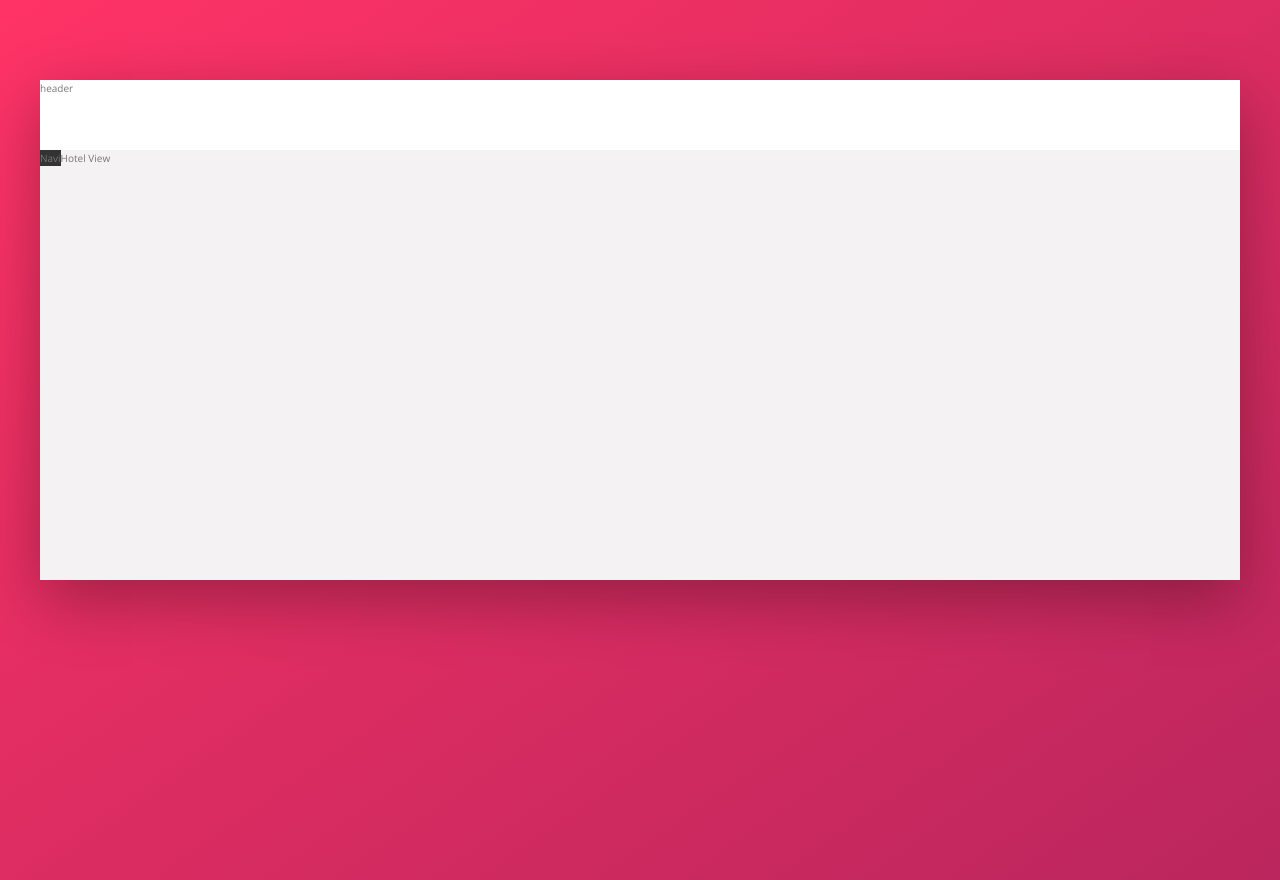
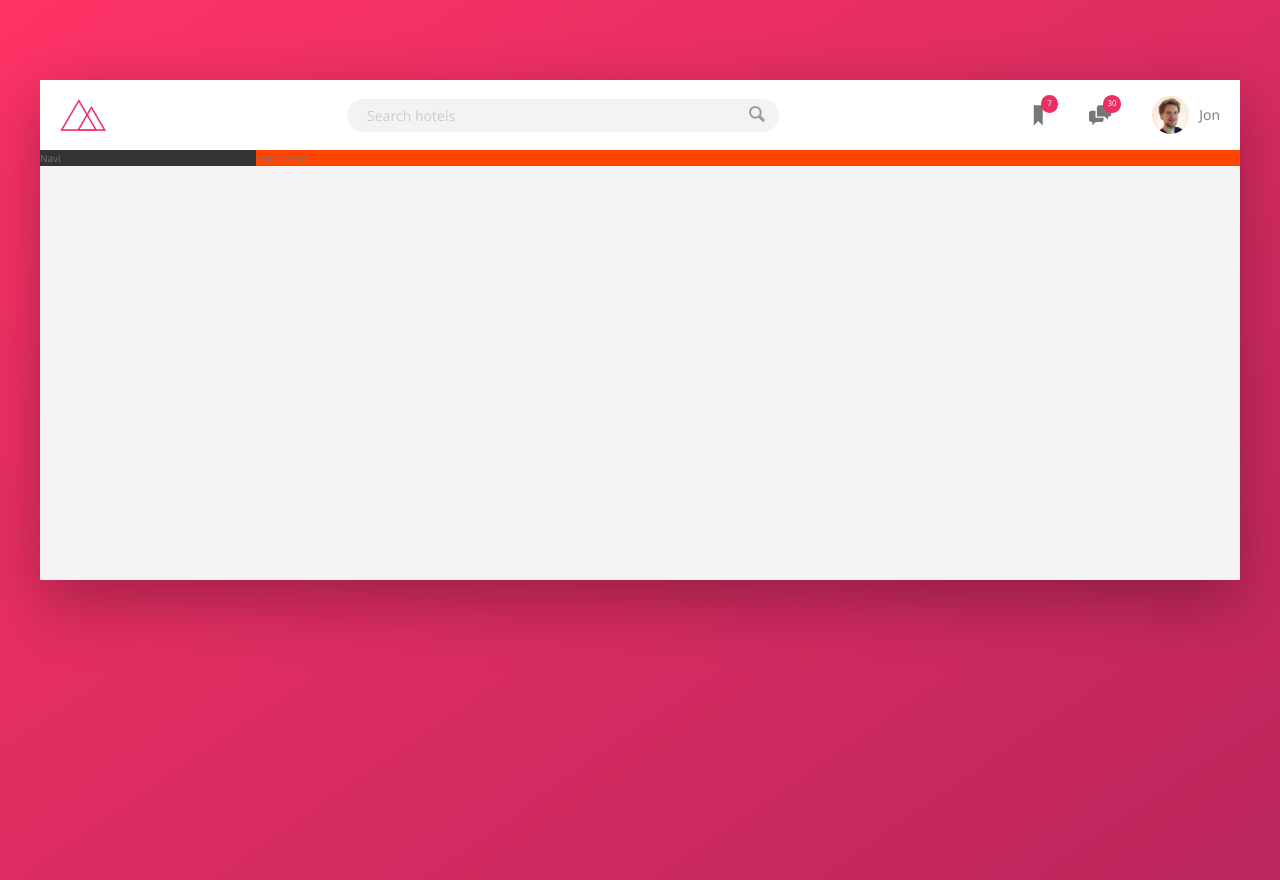
Before and after one commit to wloszynski/advanced-css-course, a website: page Trillo/index.html in a window 1280 px wide. Drawn offline with nearby package versions, Linux system fonts and the light colour scheme.

Commit message:
header implemented

```diff
--- a/Trillo/index.html
+++ b/Trillo/index.html
@@ -15,17 +15,47 @@
   </head>
   <body>
     <div class="container">
-        <header class="header">
-            header
-        </header>
-        <div class="content">
-            <nav class="sidebar">
-                Navi
-            </nav>
-            <main class="hotel-view">
-                Hotel View
-            </main>
-        </div>
+      <header class="header">
+        <img src="img/logo.png" alt="trillo logo" class="logo" />
+        <form action="#" class="search">
+          <input
+            type="text"
+            class="search__input"
+            placeholder="Search hotels"
+          />
+          <button class="search__button" placeholder="Search hotels">
+            <svg class="search__icon">
+              <use href="img/symbol-defs.svg#icon-magnifying-glass"></use>
+            </svg>
+          </button>
+        </form>
+        <nav class="user-nav">
+          <div class="user-nav__icon-box">
+            <svg class="user-nav__icon">
+              <use xlink:href="img/symbol-defs.svg#icon-bookmark"></use>
+            </svg>
+            <span class="user-nav__notification">7</span>
+          </div>
+          <div class="user-nav__icon-box">
+            <svg class="user-nav__icon">
+              <use xlink:href="img/symbol-defs.svg#icon-chat"></use>
+            </svg>
+            <span class="user-nav__notification">30</span>
+          </div>
+          <div class="user-nav__icon-box">
+            <img
+              src="img/user.jpg"
+              alt="Useer photo"
+              class="user-nav__user-photo"
+            />
+            <span class="user-nav__user-name">Jon</span>
+          </div>
+        </nav>
+      </header>
+      <div class="content">
+        <nav class="sidebar">Navi</nav>
+        <main class="hotel-view">Hotel View</main>
+      </div>
     </div>
   </body>
 </html>
--- a/Trillo/sass/_components.scss
+++ b/Trillo/sass/_components.scss
@@ -0,0 +1,124 @@
+//////////////////////////////////////////////////////
+// LOGO
+.logo {
+    height: 3.25rem;
+    margin-left: 2rem;
+}
+
+//////////////////////////////////////////////////////
+// SEARCH
+.search {
+    flex: 0 0 40%;
+
+    display: flex;
+    align-items: center;
+    justify-content: center;
+
+    &__input {
+        font-family: inherit;
+        font-size: inherit;
+        color: inherit;
+        background-color: var(--color-grey--light-2);
+        border: none;
+        padding: .7rem 2rem;
+        border-radius: 100px;
+        width: 90%;
+        margin-right: -3.25rem;
+
+        transition: all .3s;
+
+        &:focus{
+            outline: none;
+            width: 100%;
+            background-color: var(--color-grey--light-3);
+
+        }
+        &::-webkit-input-placeholder{
+            font-weight: 100;
+            color: var(--color-grey--light-4);
+        }
+
+
+    }
+
+    &__input:focus + &__input{
+        background-color: var(--color-grey--light-3);
+
+    }
+
+    &__button{
+        border: none;
+        background-color: var(--color-grey--light-2);
+        &:focus{
+            outline: none;
+        }
+        &:active{
+            transform: translateY(2px);
+        }
+
+    }
+
+    &__icon {
+        height: 2rem;
+        width: 2rem;
+        fill: var(--color-grey-dark-3);
+    }
+}
+
+
+//////////////////////////////////////////////////////
+// USER NAVIGATION
+.user-nav{
+    align-self: stretch;
+
+    display: flex;
+    align-items: center;
+
+    & > * {
+        padding: 0 2rem;
+        cursor: pointer;
+        height: 100%;
+        display: flex;
+        align-items: center;
+
+    }
+
+    & > *:hover {
+        background-color: var(--color-grey--light-2);
+    }
+
+    &__icon-box{
+        position: relative;
+
+
+    }
+    &__icon {
+        height: 2.25rem;
+        width: 2.25rem;
+        fill: var(--color-grey-dark-2);
+
+    }
+
+    &__notification{
+        font-size: .8rem;
+        height: 1.75rem;
+        width: 1.75rem;
+        border-radius: 50%;
+        background-color: var(--color-primary);
+        color: #fff;
+        position: absolute;
+        top: 1.5rem;
+        right: 1.1rem;
+
+        display: flex;
+        justify-content: center;
+        align-items: center;
+    }
+
+    &__user-photo {
+        height: 3.75rem;
+        border-radius: 50%;
+        margin-right: 1rem;
+    }
+
+}
--- a/Trillo/sass/_layout.scss
+++ b/Trillo/sass/_layout.scss
@@ -8,9 +8,14 @@
 }
 
 .header {
+    font-size: 1.4rem;
     height: 7rem;
     background-color: #fff;
     border-bottom: var(--color-grey--light-2);
+
+    display: flex;
+    justify-content: space-between;
+    align-items: center;
 
 }
 
@@ -21,8 +26,11 @@
 
 .sidebar{
     background-color: var(--color-grey-dark-1);
+    flex: 0 0 18%;
 }
 
 .hotel-view {
+    background-color: orangered;
+    flex: 1;
 
 }
```
Also changed, not shown: Trillo/css/style.css.
